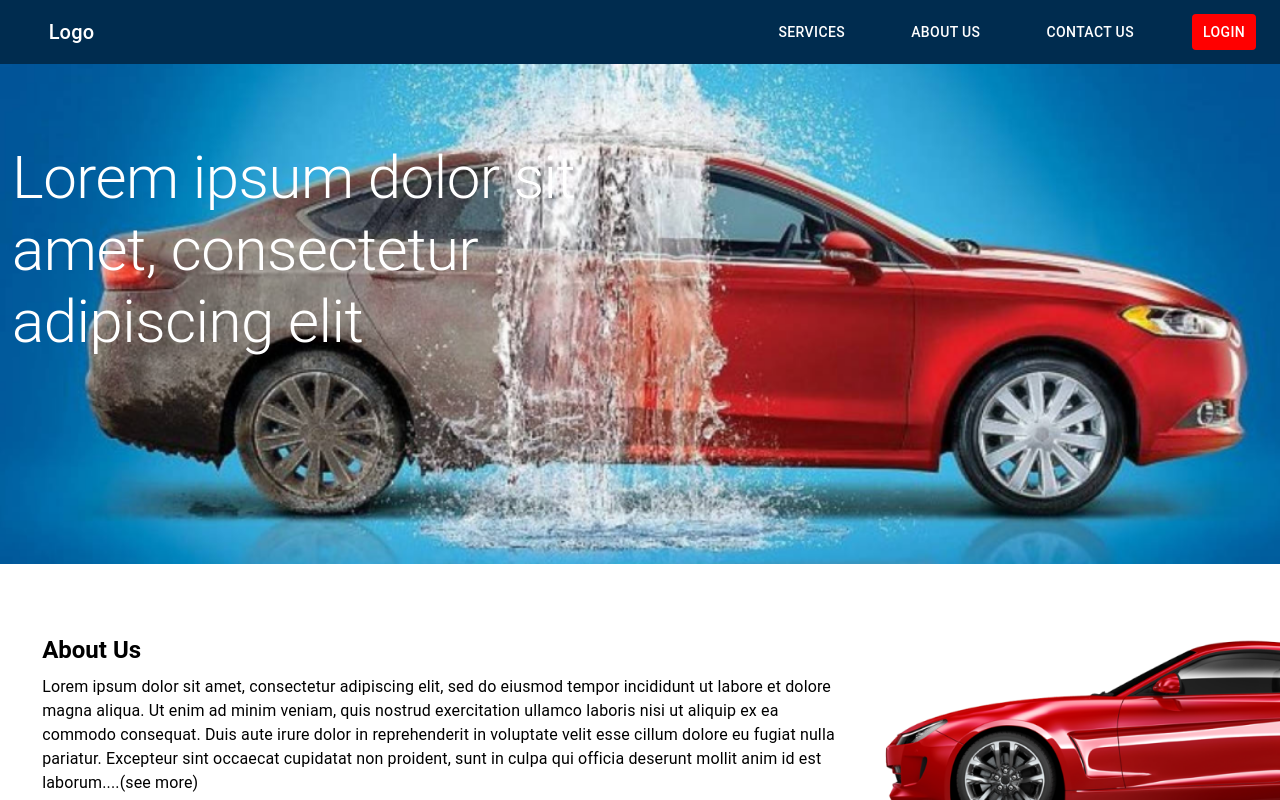
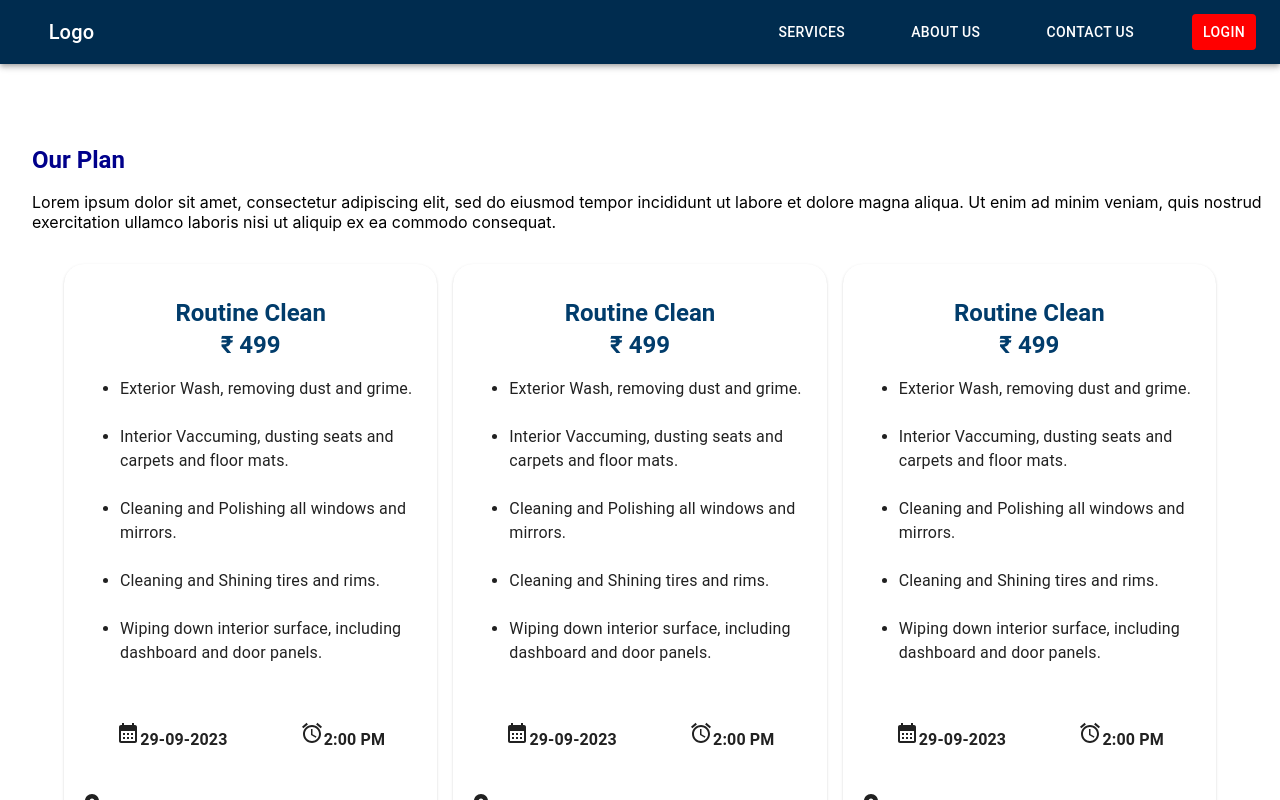
Before and after one commit to titikshapandey1/Carwash1, a React (Create React App) app: page / in a window 1280 px wide. Shown: the top 800 px of the page. Built offline with nearby package versions, Linux system fonts and the light colour scheme.

Commit message:
Guest2.js
Guest2 page

```diff
--- a/src/App.js
+++ b/src/App.js
@@ -18,6 +18,8 @@ import Mobile from "./app/pages/users/Mobile";
 import OurServices from "./app/components/OurServices";
 import Card1 from "./app/components/Card";
 import Guest5 from "./app/pages/users/Guest5";
+import Guest2 from "./app/pages/users/Guest2";
+import Ourplans from "./app/pages/users/Ourplans";
 // import Contactus from "./app/pages/users/Contactus";
 // import Dryclean from "./app/components/Home/Dryclean";
 
@@ -35,7 +37,7 @@ function App() {
    {/* <PaymentOptions/> */}
    {/* <Ourplan/> */}
    {/* <Nav/>  */}
-   <Guest5/>
+   {/* <Guest5/> */}
     {/* <HomePage/> */}
    {/* <ServiceLocation/> */}
     {/* <AboutGuest/> */}
@@ -51,6 +53,8 @@ function App() {
  {/* <Booking/> */}
   {/* <Footer/> */}
   {/* <Contactus/> */}
+  <Guest2/>
+  {/* <Ourplans/> */}
    </>
   );
 }
--- /dev/null
+++ b/src/app/pages/users/Cards.js
@@ -0,0 +1,159 @@
+
+import { Box, Button, Card, CardContent, Container, Grid, Typography } from '@mui/material';
+import React from 'react';
+
+import CalendarMonthIcon from '@mui/icons-material/CalendarMonth';
+ import AccessAlarmIcon from '@mui/icons-material/AccessAlarm';
+ import LocationOnIcon from '@mui/icons-material/LocationOn';
+
+
+const Cards = () => {
+  return (
+    <>
+
+
+     <Container sx={{sm:"5"}}>
+    <Grid container item spacing={2} sx={{justifyContent:"center"}}>
+      <Grid item xs={12} sm={6} md={4} >
+    <Card sx={{borderRadius:"20px",bgcolor:" #FFFFFF"}}>
+      <CardContent>
+      <Typography variant='h5' sx={{marginTop:"5%", textAlign:"center", color:" #013C6B"}} >
+        <b> Routine Clean<br/>
+         ₹ 499</b>
+      </Typography>
+      <Typography >
+      <ul>
+           <li>
+               Exterior Wash, removing dust and grime.
+           </li> <br/>
+           <li>
+               Interior Vaccuming, dusting seats and carpets and floor mats.
+           </li> <br/>
+           <li>
+               Cleaning and Polishing all windows and mirrors.
+           </li> <br/>
+           <li>
+               Cleaning and Shining tires and rims.
+           </li> <br/>
+           <li>
+               Wiping down interior surface, including dashboard and door panels.
+           </li>
+          </ul>
+      </Typography> <br/> <br/>
+      <Box sx={{display:"flex", justifyContent: "space-around"}}>
+           <Typography> <CalendarMonthIcon/><b>29-09-2023</b></Typography>
+           <Typography> <AccessAlarmIcon /><b>2:00 PM</b></Typography>
+          </Box> <br/> <br/>
+
+          <Typography>
+             <LocationOnIcon/>  Lorem ipsum dolor sit amet At laboriosam maiores
+           </Typography>
+
+
+       <Typography align='center'>
+
+
+       </Typography>
+
+
+      </CardContent>
+    </Card>
+    </Grid>
+
+    <Grid item xs={12} sm={6} md={4} >
+    <Card sx={{borderRadius:"20px",bgcolor:"#FFFFFF"}}>
+    <CardContent>
+    <Typography variant='h5' sx={{marginTop:"5%", textAlign:"center", color:" #013C6B"}} >
+        <b> Routine Clean<br/>
+         ₹ 499</b>
+      </Typography>
+      <Typography >
+      <ul>
+           <li>
+               Exterior Wash, removing dust and grime.
+           </li> <br/>
+           <li>
+               Interior Vaccuming, dusting seats and carpets and floor mats.
+           </li> <br/>
+           <li>
+               Cleaning and Polishing all windows and mirrors.
+           </li> <br/>
+           <li>
+               Cleaning and Shining tires and rims.
+           </li> <br/>
+           <li>
+               Wiping down interior surface, including dashboard and door panels.
+           </li>
+          </ul>
+      </Typography><br/> <br/>
+
+      <Box sx={{display:"flex", justifyContent: "space-around"}}>
+            <Typography> <CalendarMonthIcon/><b>29-09-2023</b></Typography>
+            <Typography> <AccessAlarmIcon /><b>2:00 PM</b></Typography>
+           </Box> <br/> <br/>
+
+           <Typography>
+             <LocationOnIcon/>  Lorem ipsum dolor sit amet At laboriosam maiores
+           </Typography>
+      <Typography align='center'>
+
+
+
+ </Typography>
+      </CardContent>
+    </Card>
+    </Grid>
+
+    <Grid item xs={12} sm={6} md={4}>
+    <Card sx={{borderRadius:"20px",bgcolor:"#FFFFFF"}}>
+      <CardContent>
+    <Typography variant='h5' sx={{marginTop:"5%", textAlign:"center", color:" #013C6B"}} >
+        <b> Routine Clean<br/>
+         ₹ 499</b>
+      </Typography>
+      <Typography >
+      <ul>
+           <li>
+               Exterior Wash, removing dust and grime.
+           </li> <br/>
+           <li>
+               Interior Vaccuming, dusting seats and carpets and floor mats.
+           </li> <br/>
+           <li>
+               Cleaning and Polishing all windows and mirrors.
+           </li> <br/>
+           <li>
+               Cleaning and Shining tires and rims.
+           </li> <br/>
+           <li>
+               Wiping down interior surface, including dashboard and door panels.
+           </li>
+          </ul>
+      </Typography> <br/> <br/>
+      <Box sx={{display:"flex", justifyContent: "space-around"}}>
+           <Typography> <CalendarMonthIcon/><b>29-09-2023</b></Typography>
+            <Typography> <AccessAlarmIcon /><b>2:00 PM</b></Typography>
+           </Box> <br/> <br/>
+{/* hiii */}
+           <Typography justifyContent={'center'}>
+             <LocationOnIcon/>
+              Lorem ipsum dolor sit amet At laboriosam maiores
+           </Typography>
+
+      <Typography align='center'>
+
+
+ </Typography>
+      </CardContent>
+    </Card>
+    </Grid>
+
+
+    </Grid>
+    </Container>
+
+    </>
+  );
+}
+
+export default Cards;
--- /dev/null
+++ b/src/app/pages/users/Guest2.js
@@ -0,0 +1,19 @@
+import React from 'react'
+import Nav from '../../partials/Nav';
+import Ourplans from './Ourplans';
+import Footer from '../../partials/Footer';
+import Cards from './Cards';
+
+
+const Guest2 = () => {
+  return (
+    <>
+      <Nav/>
+      <Ourplans/>
+    <Cards/>
+      <Footer/>
+    </>
+  )
+}
+
+export default Guest2;
--- /dev/null
+++ b/src/app/pages/users/Ourplans.js
@@ -0,0 +1,28 @@
+import { Box, Container, Grid, Typography } from '@mui/material';
+import React from 'react';
+
+const Ourplans = () => {
+  return (
+    <>
+    <Box sx={{
+      width:"100%",
+
+      marginBottom: "2rem"
+    }}>
+
+        <Grid ml={4}>
+            <Typography variant="h5" mt={10} mb={2} sx={{color:"darkblue"}}>
+            <b> Our Plan</b>
+            </Typography>
+           <Typography variant=''>
+            Lorem ipsum dolor sit amet, consectetur adipiscing elit, sed do eiusmod tempor incididunt ut labore et dolore magna aliqua.
+            Ut enim ad minim veniam, quis nostrud exercitation ullamco laboris nisi ut aliquip ex ea commodo consequat.
+            </Typography>
+            </Grid>
+
+    </Box>
+    </>
+  );
+}
+
+export default Ourplans;
```
